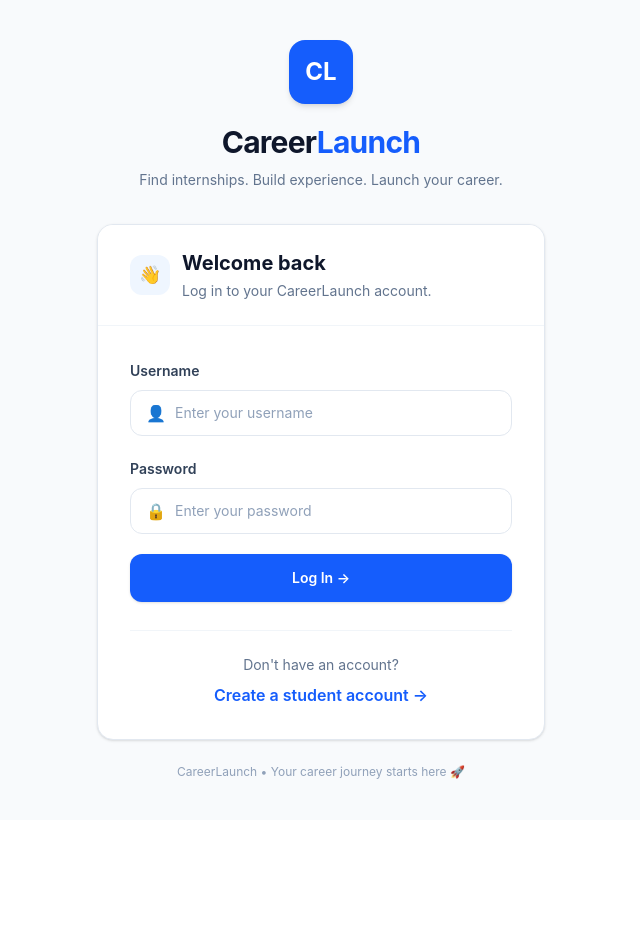
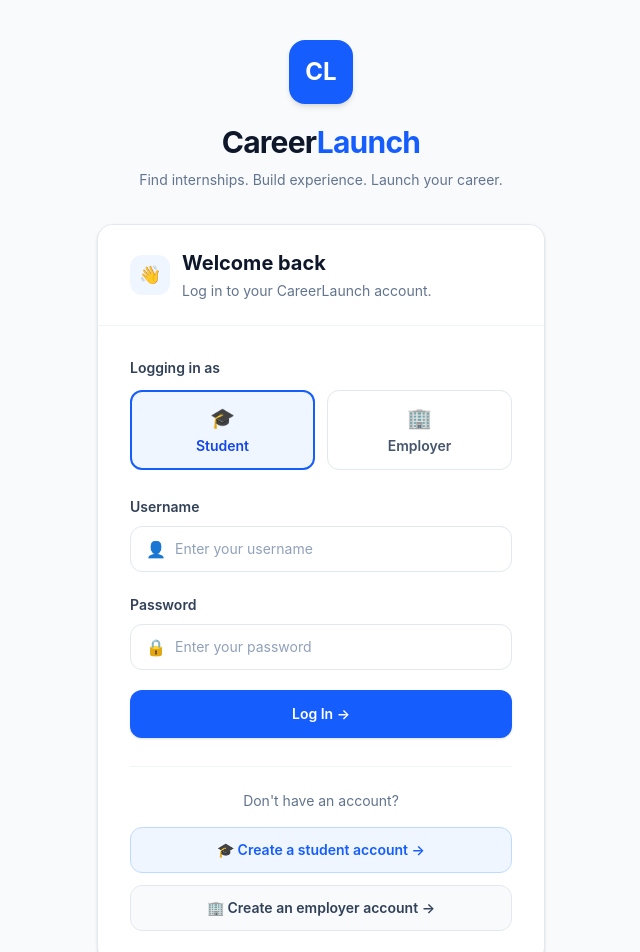
Before and after one commit to mariam968/CareerLaunch, a React app in the folder frontend/: page /login in a window 1280 px wide. Shown: the top 952 px of the page, without its empty margins (319-959 px from the left). Before the commit the page ends 820 px from the top, so only its background shows below. Built offline with nearby package versions, Linux system fonts and the light colour scheme; no server answers; the HTML template or start-up script is replaced by a standard one.

Commit message:
Add student and employer account options to login

```diff
--- a/frontend/src/pages/Login.jsx
+++ b/frontend/src/pages/Login.jsx
@@ -46,13 +46,14 @@ function Login() {
 
       if (!response.ok) {
         throw new Error(
-          data.error || 'Invalid username or password.'
+          data.error || data.detail || 'Invalid username or password.'
         )
       }
 
       localStorage.setItem('token', data.token)
       localStorage.setItem('username', data.username)
-      localStorage.setItem('email', data.email)
+      localStorage.setItem('email', data.email || '')
+      localStorage.setItem('userType', 'student')
 
       navigate('/dashboard')
     } catch (err) {
@@ -71,6 +72,7 @@ function Login() {
 
       <div className="mx-auto flex min-h-[calc(100vh-5rem)] max-w-md flex-col justify-center">
 
+        {/* CareerLaunch Header */}
         <div className="mb-8 text-center">
 
           <div className="mx-auto flex h-16 w-16 items-center justify-center rounded-2xl bg-blue-600 text-2xl font-bold text-white shadow-md">
@@ -87,8 +89,10 @@ function Login() {
 
         </div>
 
+        {/* Login Card */}
         <div className="overflow-hidden rounded-2xl border border-slate-200 bg-white shadow-sm">
 
+          {/* Header */}
           <div className="border-b border-slate-100 bg-white px-6 py-6 sm:px-8">
 
             <div className="flex items-center gap-3">
@@ -113,6 +117,46 @@ function Login() {
 
           <div className="p-6 sm:p-8">
 
+            {/* Account Type */}
+            <div className="mb-6">
+
+              <p className="mb-3 text-sm font-semibold text-slate-700">
+                Logging in as
+              </p>
+
+              <div className="grid grid-cols-2 gap-3">
+
+                {/* Student */}
+                <div className="rounded-xl border-2 border-blue-600 bg-blue-50 p-3 text-center">
+                  <div className="text-xl">
+                    🎓
+                  </div>
+
+                  <p className="mt-1 text-sm font-semibold text-blue-700">
+                    Student
+                  </p>
+                </div>
+
+                {/* Employer */}
+                <button
+                  type="button"
+                  onClick={() => navigate('/employer/login')}
+                  className="rounded-xl border border-slate-200 bg-white p-3 text-center transition hover:border-blue-300 hover:bg-blue-50"
+                >
+                  <div className="text-xl">
+                    🏢
+                  </div>
+
+                  <p className="mt-1 text-sm font-semibold text-slate-600">
+                    Employer
+                  </p>
+                </button>
+
+              </div>
+
+            </div>
+
+            {/* Error */}
             {error && (
               <div className="mb-6 rounded-xl border border-red-200 bg-red-50 p-4">
 
@@ -137,12 +181,15 @@ function Login() {
               </div>
             )}
 
+            {/* Student Login Form */}
             <form
               onSubmit={handleSubmit}
               className="space-y-5"
             >
 
+              {/* Username */}
               <div>
+
                 <label className="text-sm font-semibold text-slate-700">
                   Username
                 </label>
@@ -165,9 +212,12 @@ function Login() {
                   />
 
                 </div>
+
               </div>
 
+              {/* Password */}
               <div>
+
                 <label className="text-sm font-semibold text-slate-700">
                   Password
                 </label>
@@ -190,8 +240,10 @@ function Login() {
                   />
 
                 </div>
+
               </div>
 
+              {/* Login */}
               <button
                 type="submit"
                 disabled={loading}
@@ -202,18 +254,32 @@ function Login() {
 
             </form>
 
-            <div className="mt-7 border-t border-slate-100 pt-6 text-center">
+            {/* Registration */}
+            <div className="mt-7 border-t border-slate-100 pt-6">
 
-              <p className="text-sm text-slate-500">
+              <p className="text-center text-sm text-slate-500">
                 Don't have an account?
               </p>
 
-              <Link
-                to="/register"
-                className="mt-2 inline-flex items-center font-semibold text-blue-600 transition hover:text-blue-700"
-              >
-                Create a student account →
-              </Link>
+              <div className="mt-4 grid gap-3">
+
+                {/* Student Register */}
+                <Link
+                  to="/register"
+                  className="flex items-center justify-center gap-2 rounded-xl border border-blue-200 bg-blue-50 px-4 py-3 text-sm font-semibold text-blue-600 transition hover:bg-blue-100"
+                >
+                  🎓 Create a student account →
+                </Link>
+
+                {/* Employer Register */}
+                <Link
+                  to="/employer/register"
+                  className="flex items-center justify-center gap-2 rounded-xl border border-slate-200 bg-slate-50 px-4 py-3 text-sm font-semibold text-slate-700 transition hover:border-blue-200 hover:bg-blue-50 hover:text-blue-600"
+                >
+                  🏢 Create an employer account →
+                </Link>
+
+              </div>
 
             </div>
 
```
